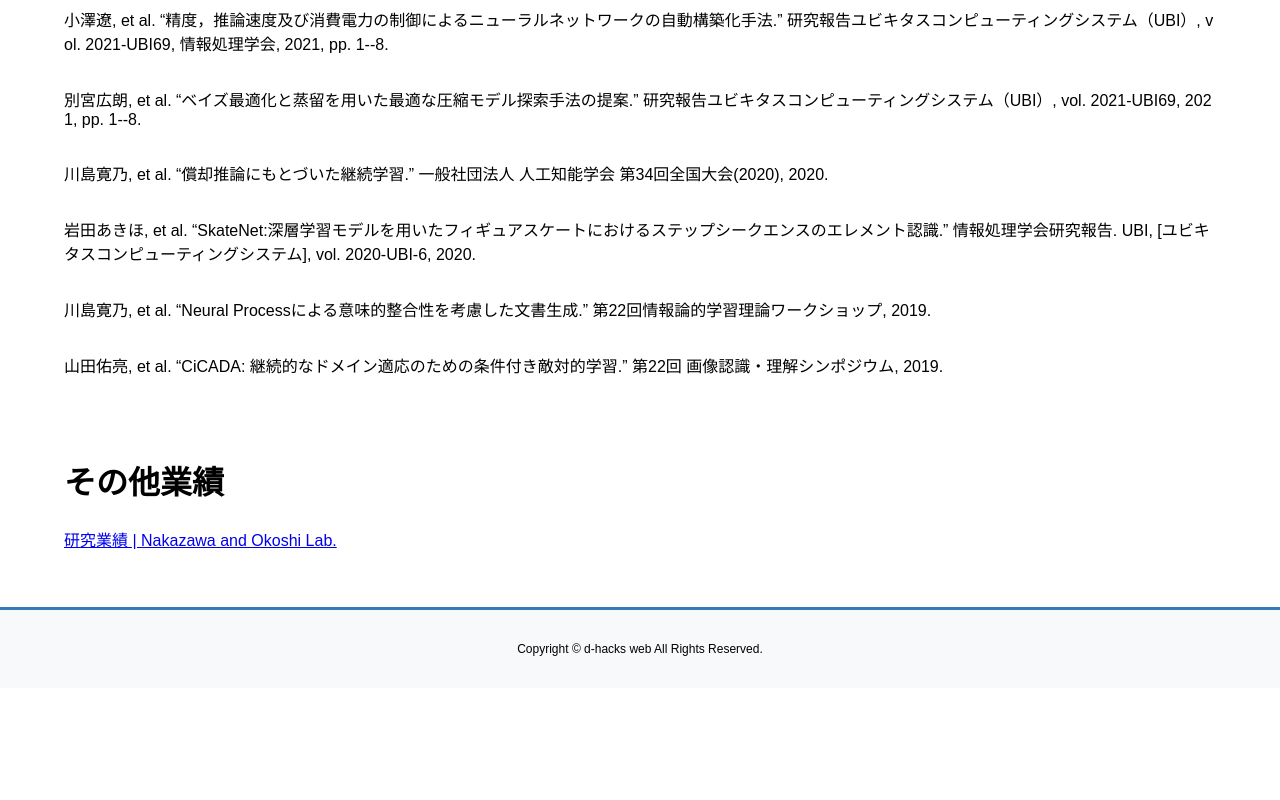
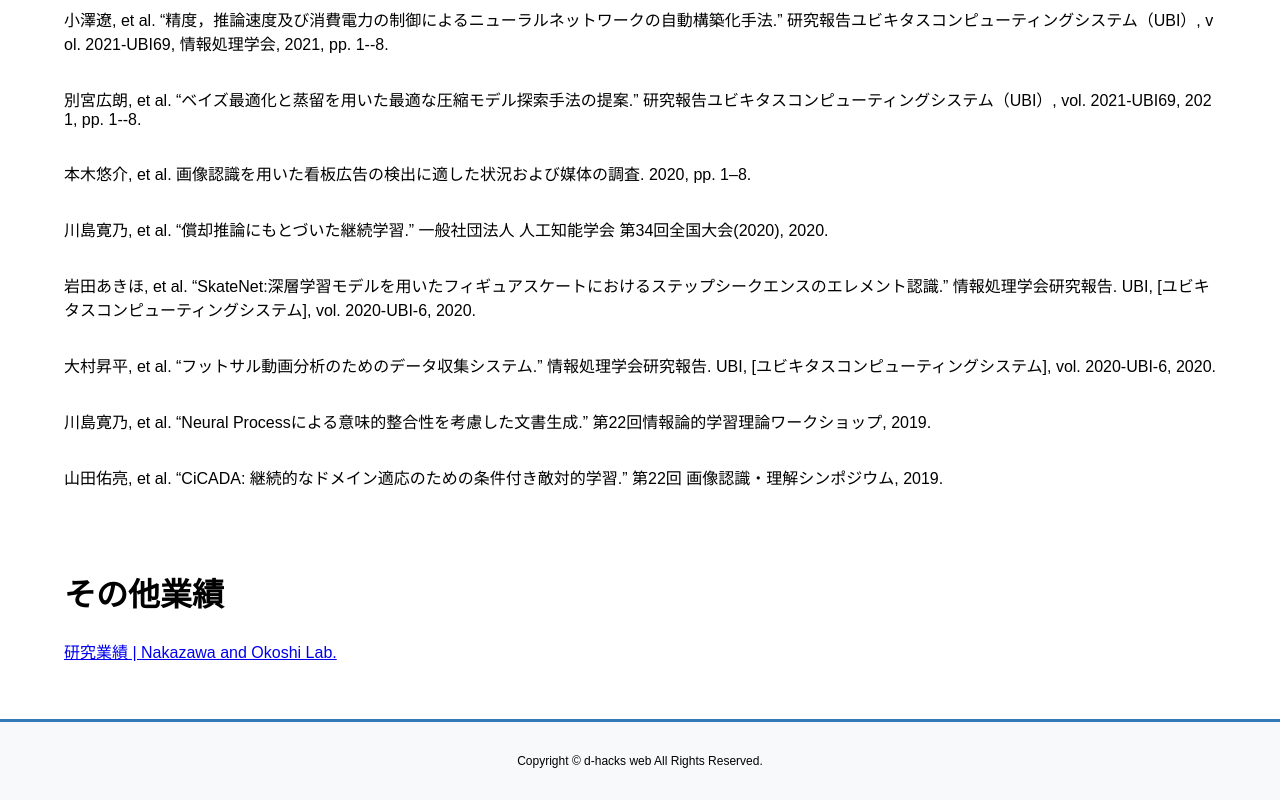
Before and after one commit to nkzwlab/dhacks-site, a Vue app: page /publications in a window 1280 px wide. Shown: the part 1201-2001 px from the top of the page. Before the commit the page ends 1889 px from the top, so only its background shows below. Built offline with nearby package versions, Linux system fonts and the light colour scheme.

Commit message:
modify publications

```diff
--- a/src/views/PublicationView.vue
+++ b/src/views/PublicationView.vue
@@ -34,9 +34,11 @@
       vol. 2021-UBI69, 情報処理学会, 2021, pp. 1--8.</p>
     <p>別宮広朗, et al. “ベイズ最適化と蒸留を用いた最適な圧縮モデル探索手法の提案.” 研究報告ユビキタスコンピューティングシステム（UBI）, vol.
       2021-UBI69, 2021, pp. 1--8.</p>
+    <p>本木悠介, et al. 画像認識を用いた看板広告の検出に適した状況および媒体の調査. 2020, pp. 1–8.</p>
     <p>川島寛乃, et al. “償却推論にもとづいた継続学習.” 一般社団法人 人工知能学会 第34回全国大会(2020), 2020.</p>
     <p>岩田あきほ, et al. “SkateNet:深層学習モデルを用いたフィギュアスケートにおけるステップシークエンスのエレメント認識.” 情報処理学会研究報告. UBI,
       [ユビキタスコンピューティングシステム], vol. 2020-UBI-6, 2020.</p>
+    <p>大村昇平, et al. “フットサル動画分析のためのデータ収集システム.” 情報処理学会研究報告. UBI, [ユビキタスコンピューティングシステム], vol. 2020-UBI-6, 2020.</p>
     <p>川島寛乃, et al. “Neural Processによる意味的整合性を考慮した文書生成.” 第22回情報論的学習理論ワークショップ, 2019.</p>
     <p>山田佑亮, et al. “CiCADA: 継続的なドメイン適応のための条件付き敵対的学習.” 第22回 画像認識・理解シンポジウム, 2019.</p>
 
```
